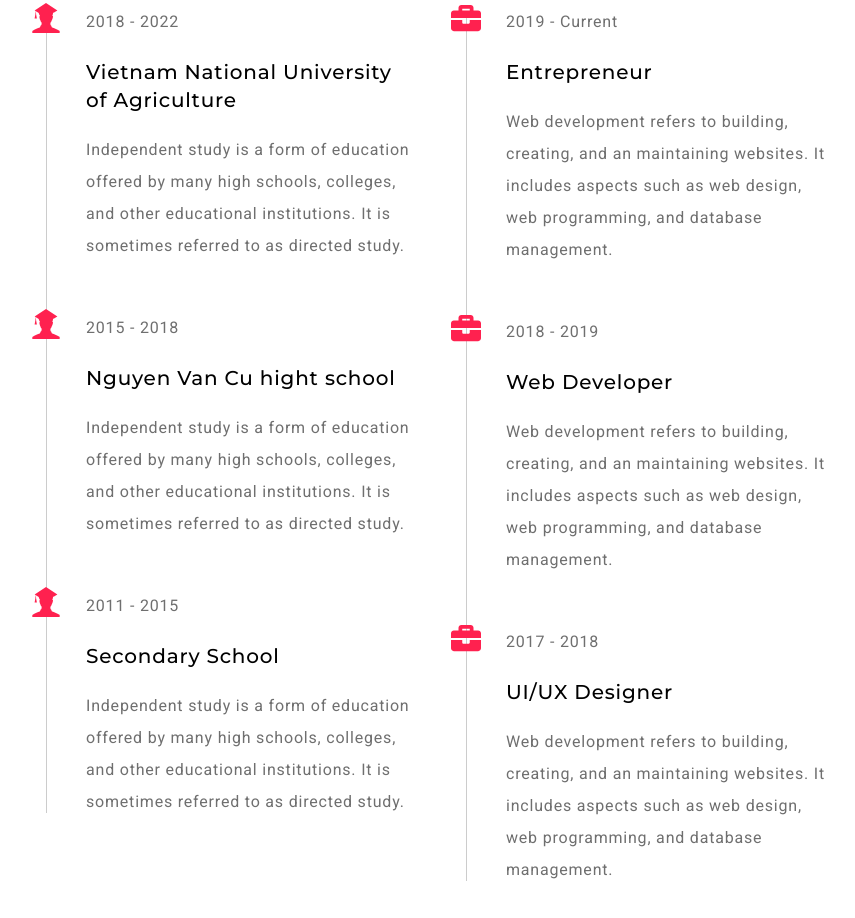
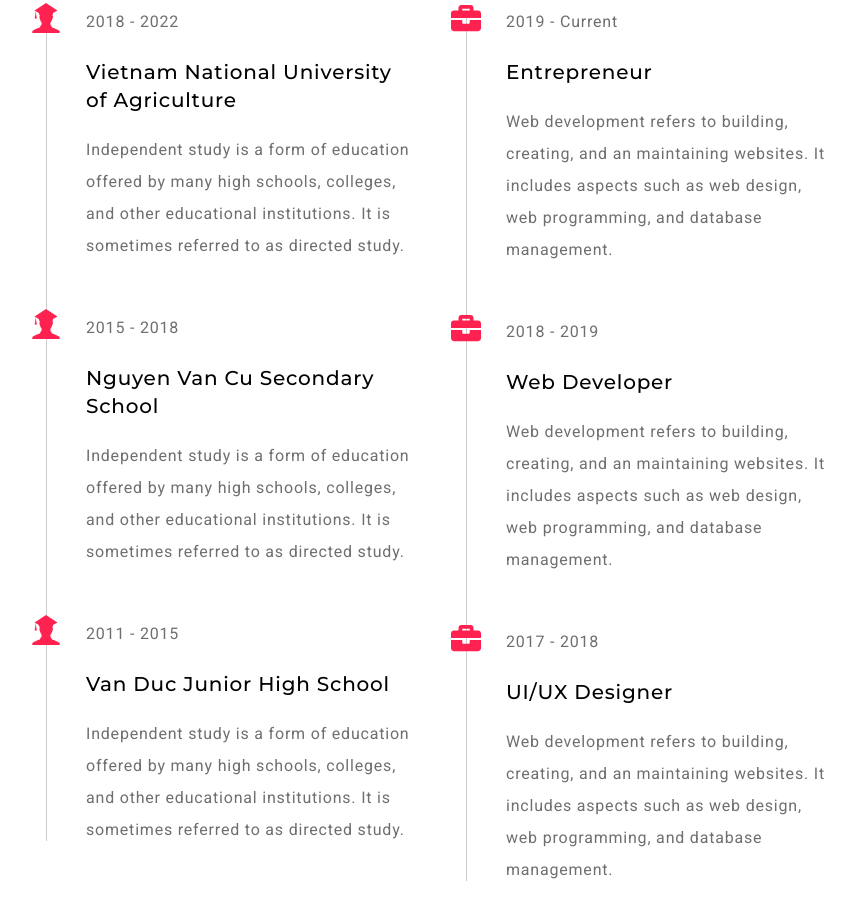
Before and after one commit to CanhhnaC/arlo, a plain HTML site: page index.html in a window 1280 px wide. Shown: the part 5782-6700 px from the top of the page, without its empty margins (354-1209 px from the left). Drawn offline with Linux system fonts and the light colour scheme; no server answers.

Commit message:
Fix location school

```diff
--- a/index.html
+++ b/index.html
@@ -517,7 +517,7 @@
                         <div class="inner">
                           <img class="svg" src="img/svg/degree-5.svg" alt="" />
                           <p class="year">2015 - 2018</p>
-                          <h3 class="title">Nguyen Van Cu hight school</h3>
+                          <h3 class="title">Nguyen Van Cu Secondary School</h3>
                           <p class="text">Independent study is a form of education offered by
                             many high schools, colleges, and other educational institutions.
                             It is sometimes referred to as directed study.</p>
@@ -527,7 +527,7 @@
                         <div class="inner">
                           <img class="svg" src="img/svg/degree-5.svg" alt="" />
                           <p class="year">2011 - 2015</p>
-                          <h3 class="title">Secondary School</h3>
+                          <h3 class="title">Van Duc Junior High School</h3>
                           <p class="text">Independent study is a form of education offered by
                             many high schools, colleges, and other educational institutions.
                             It is sometimes referred to as directed study.</p>
```
